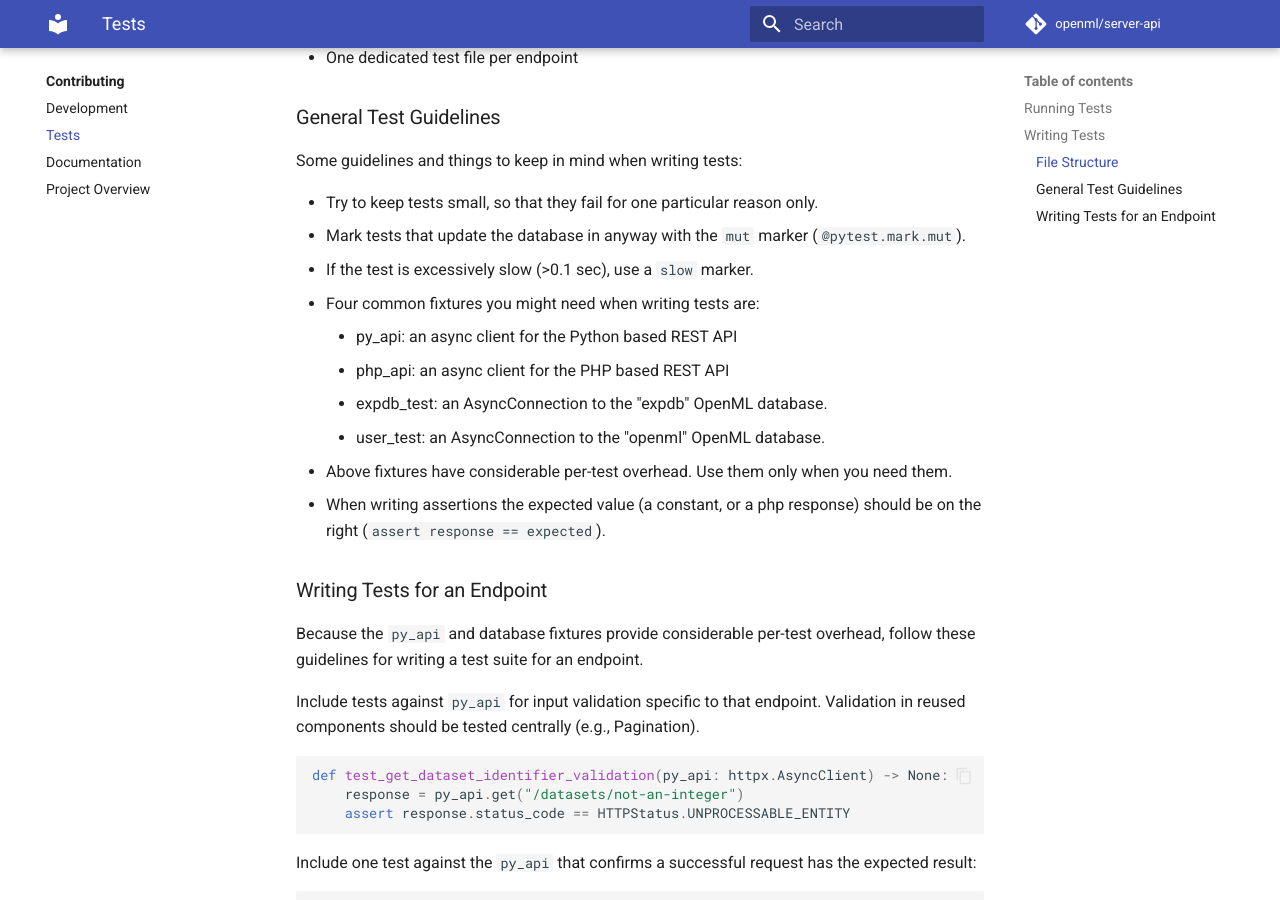
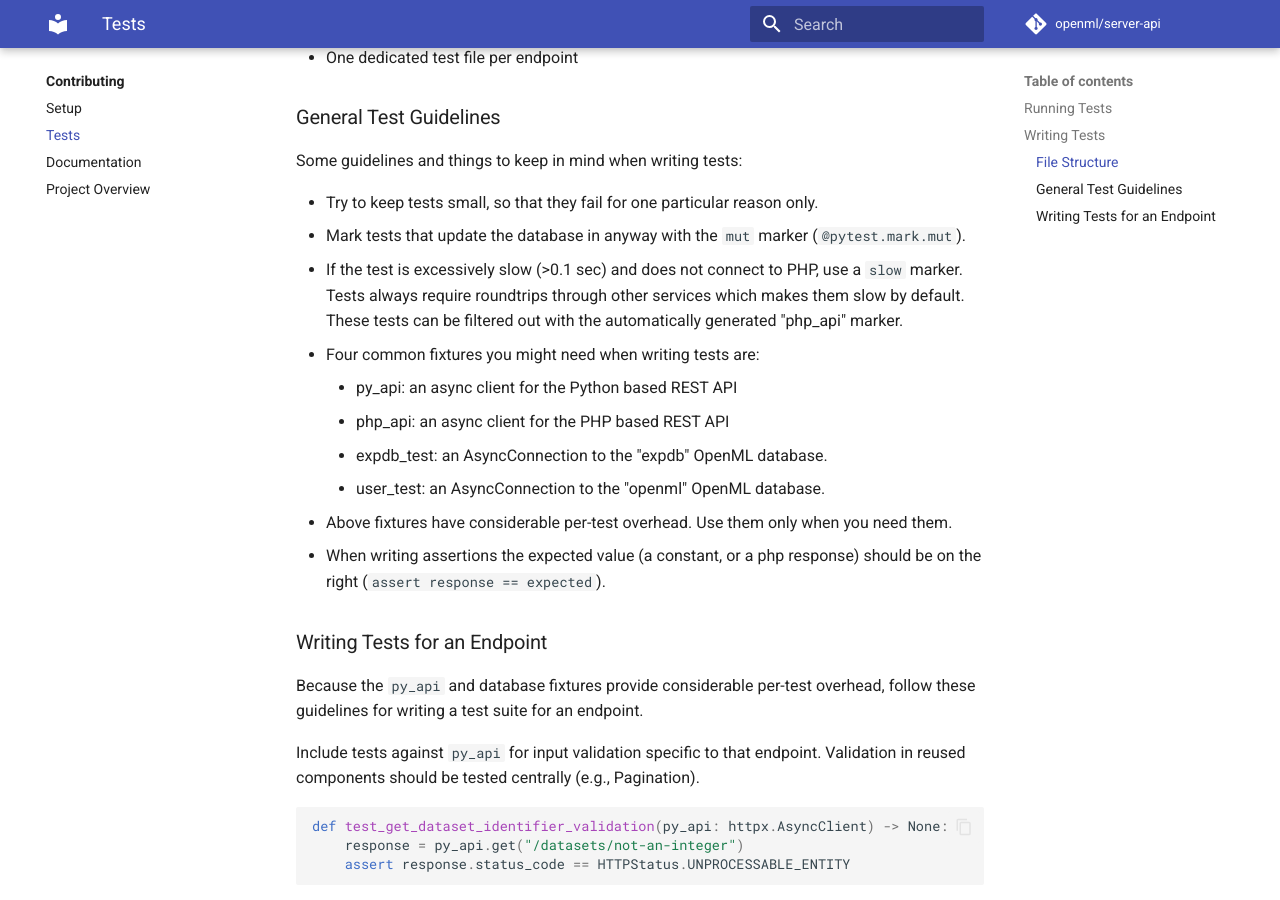
Before and after one commit to openml/server-api, an MkDocs documentation site: the page built from docs/contributing/tests.md, in a window 1280 px wide and 900 px high, scrolled down 1143 px. Built offline with MkDocs 1.6.1 and Material for MkDocs 9.7.7, drawn with Linux system fonts in a browser that asks for light colours; comment, search, counter and statistics services are not loaded.

Commit message:
Clarify the 'slow' marker is only for tests that do not use PHP

```diff
--- a/docs/contributing/tests.md
+++ b/docs/contributing/tests.md
@@ -44,7 +44,7 @@ Some guidelines and things to keep in mind when writing tests:
 
  - Try to keep tests small, so that they fail for one particular reason only.
  - Mark tests that update the database in anyway with the `mut` marker (`@pytest.mark.mut`).
- - If the test is excessively slow (>0.1 sec), use a `slow` marker.
+ - If the test is excessively slow (>0.1 sec) and does not connect to PHP, use a `slow` marker. Tests always require roundtrips through other services which makes them slow by default. These tests can be filtered out with the automatically generated "php_api" marker.
  - Four common fixtures you might need when writing tests are:
     - py_api: an async client for the Python based REST API
     - php_api: an async client for the PHP based REST API
--- a/mkdocs.yml
+++ b/mkdocs.yml
@@ -21,7 +21,7 @@ nav:
       - Changes: migration.md
   - Contributing:
       - contributing/index.md
-      - Development: contributing/contributing.md
+      - Setup: contributing/setup.md
       - Tests: contributing/tests.md
       - Documentation: contributing/documentation.md
       - Project Overview: contributing/project_overview.md
--- a/pyproject.toml
+++ b/pyproject.toml
@@ -121,7 +121,8 @@ asyncio_mode = "auto"
 asyncio_default_fixture_loop_scope = "session"
 asyncio_default_test_loop_scope = "session"
 markers = [
-    "slow: test or sets of tests which take more than 0.1 second to run.",
+    # We exclude PHP tests because they are quite slow to begin with.
+    "slow: python-only test or sets of tests which take more than 0.1 second to run.",
     # While the `mut`ation marker below is not strictly necessary as every change is
     # executed within transaction that is rolled back, it can halt other unit tests
     # whose queries may depend on the execution or rollback of the transaction.
```
Also changed, not shown: docs/contributing/documentation.md (+1 -1 lines).
